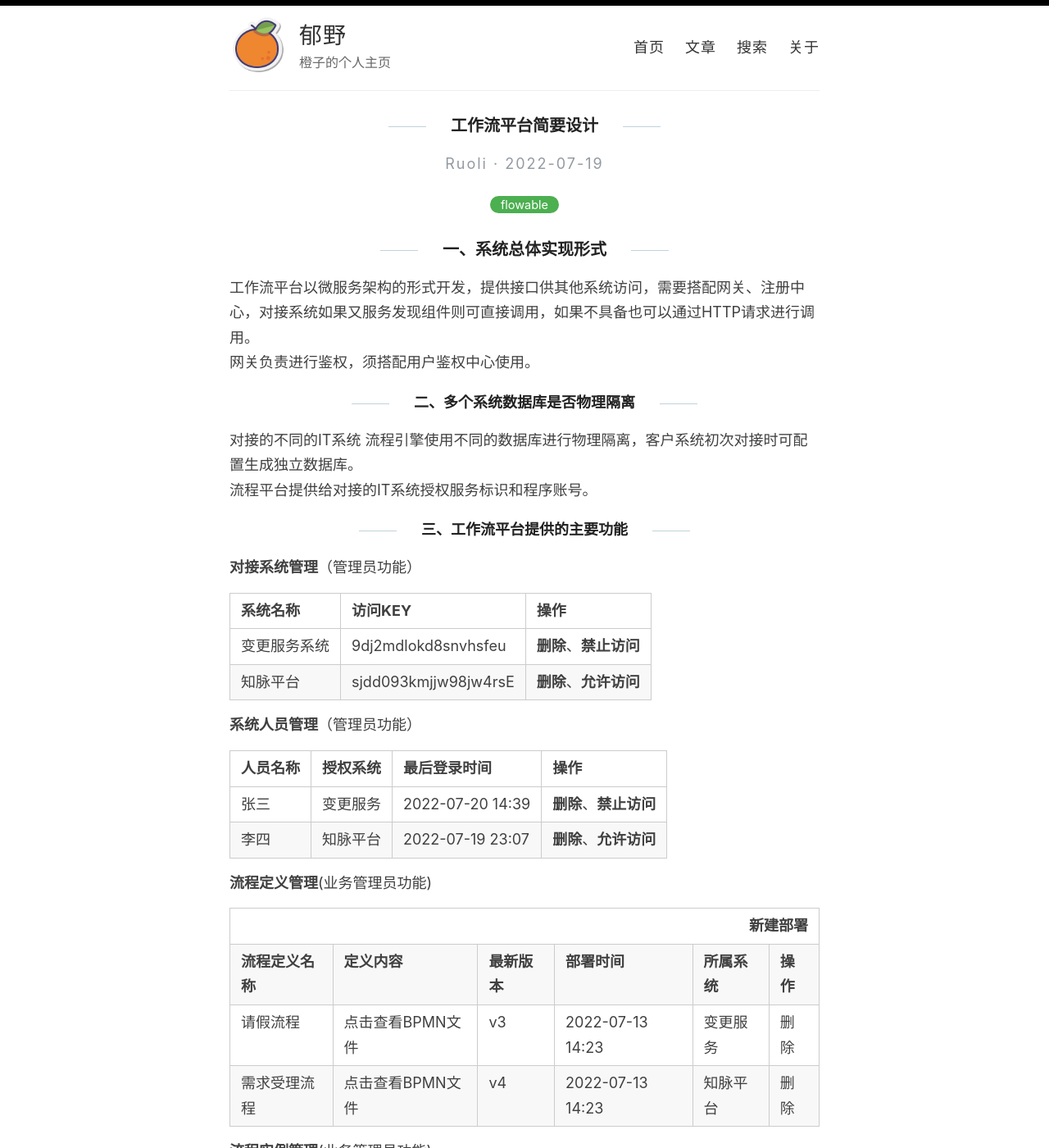
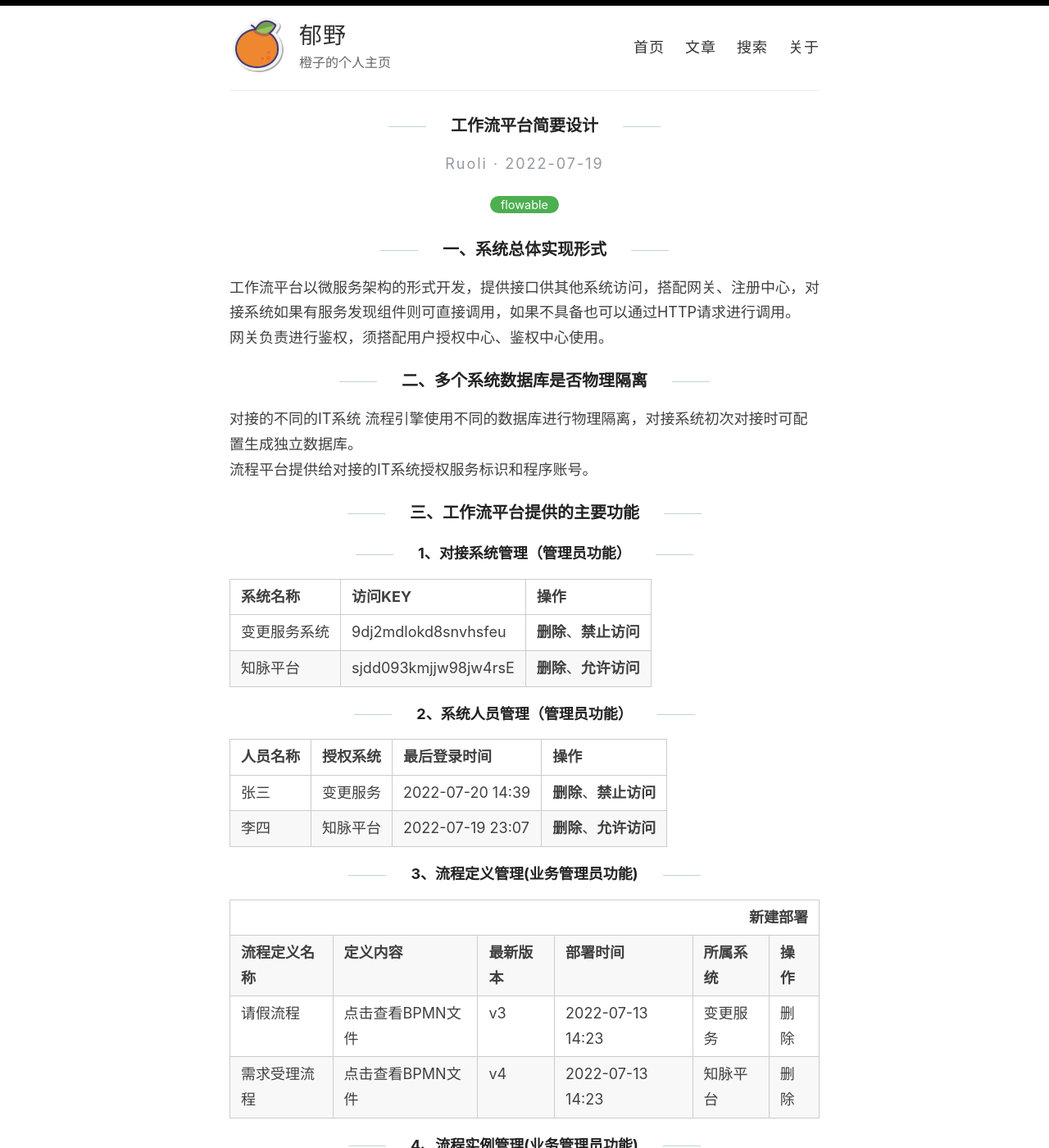
Before and after one commit to mytcc/book, a Jekyll site: the page built from _posts/2022-07-19-工作流平台简要设计.md, in a window 1280 px wide and 1400 px high. Shown: the whole window at 82% size. Built offline with Jekyll 4.4.1, drawn with Linux system fonts in a browser that asks for light colours.

Commit message:
Update 2022-07-19-工作流平台简要设计.md

```diff
--- a/_posts/2022-07-19-工作流平台简要设计.md
+++ b/_posts/2022-07-19-工作流平台简要设计.md
@@ -5,15 +5,15 @@ categories: [flowable]
 excerpt: 工作流平台简要设计，实现业务与工作流系统解耦，工作流平台可对接多个IT系统。
 ---
 ### 一、系统总体实现形式
-工作流平台以微服务架构的形式开发，提供接口供其他系统访问，需要搭配网关、注册中心，对接系统如果又服务发现组件则可直接调用，如果不具备也可以通过HTTP请求进行调用。
-网关负责进行鉴权，须搭配用户鉴权中心使用。
+工作流平台以微服务架构的形式开发，提供接口供其他系统访问，搭配网关、注册中心，对接系统如果有服务发现组件则可直接调用，如果不具备也可以通过HTTP请求进行调用。
+网关负责进行鉴权，须搭配用户授权中心、鉴权中心使用。
 
-#### 二、多个系统数据库是否物理隔离
-对接的不同的IT系统 流程引擎使用不同的数据库进行物理隔离，客户系统初次对接时可配置生成独立数据库。
+### 二、多个系统数据库是否物理隔离
+对接的不同的IT系统 流程引擎使用不同的数据库进行物理隔离，对接系统初次对接时可配置生成独立数据库。
 流程平台提供给对接的IT系统授权服务标识和程序账号。
 
-#### 三、工作流平台提供的主要功能
-**对接系统管理**（管理员功能）
+### 三、工作流平台提供的主要功能
+#### 1、**对接系统管理**（管理员功能）
 
 | 系统名称 | 访问KEY | 操作 |
 | ---- | ---- | ---- |
@@ -21,7 +21,7 @@ excerpt: 工作流平台简要设计，实现业务与工作流系统解耦，
 | 知脉平台 | sjdd093kmjjw98jw4rsE | **删除**、**允许访问** |
 
 
-**系统人员管理**（管理员功能）
+#### 2、**系统人员管理**（管理员功能）
 
 | 人员名称 | 授权系统 | 最后登录时间 | 操作 |
 | ---- | ---- | ---- | ---- |
@@ -29,7 +29,7 @@ excerpt: 工作流平台简要设计，实现业务与工作流系统解耦，
 | 李四 | 知脉平台 | 2022-07-19 23:07 | **删除**、**允许访问** |
 
 
-**流程定义管理**(业务管理员功能)
+#### 3、**流程定义管理**(业务管理员功能)
 <table>
 <tr>
  <th colspan="6" style="text-align:right;">新建部署</th>
@@ -56,7 +56,7 @@ excerpt: 工作流平台简要设计，实现业务与工作流系统解耦，
 
 
 
-**流程实例管理**(业务管理员功能)
+#### 4、**流程实例管理**(业务管理员功能)
 <table>
 <tr>
  <td colspan="6" style="text-align:left;">系统下拉筛选　　流程下拉筛选　　　　　　　　　</td>
```
Also changed, not shown: other parts of _posts/2022-07-19-工作流平台简要设计.md (+6 -5 lines).
